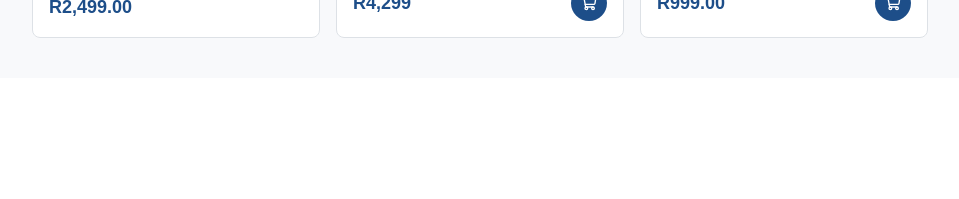
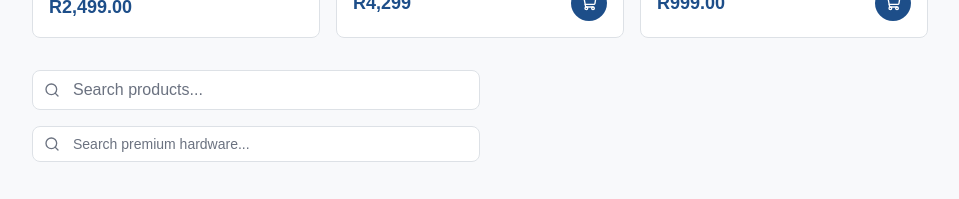
Before and after one commit to momotaun/Annah_E_Commerce, a Next.js app in the folder frontend/: page /playground in a window 1280 px wide. Shown: the part 2862-3061 px from the top of the page, without its empty margins (8-967 px from the left). Before the commit the page ends 2940 px from the top, so only its background shows below. Built offline with nearby package versions, Linux system fonts and the light colour scheme.

Commit message:
feat: add SearchBar component with submit handling (#14)

```diff
--- /dev/null
+++ b/frontend/src/app/components/shared/SearchBar.tsx
@@ -0,0 +1,45 @@
+"use client";
+
+import { useState, FormEvent } from "react";
+import { Search } from "lucide-react";
+import Input from "@/src/app/components/ui/Input";
+import { cn } from "@/src/lib/utils";
+
+export interface SearchBarProps {
+  placeholder?: string;
+  defaultValue?: string;
+  onSearch?: (query: string) => void;
+  size?: "sm" | "md";
+  className?: string;
+}
+
+function SearchBar({
+  placeholder = "Search products...",
+  defaultValue = "",
+  onSearch,
+  size = "md",
+  className,
+}: SearchBarProps) {
+  const [query, setQuery] = useState(defaultValue);
+
+  function handleSubmit(e: FormEvent) {
+    e.preventDefault();
+    onSearch?.(query.trim());
+  }
+
+  return (
+    <form onSubmit={handleSubmit} role="search" className={cn("w-full", className)}>
+      <Input
+        type="search"
+        value={query}
+        onChange={(e) => setQuery(e.target.value)}
+        placeholder={placeholder}
+        icon={<Search className="h-4 w-4" />}
+        className={size === "sm" ? "h-9 text-sm" : undefined}
+        aria-label="Search"
+      />
+    </form>
+  );
+}
+
+export default SearchBar;
--- a/frontend/src/app/playground/page.tsx
+++ b/frontend/src/app/playground/page.tsx
@@ -1,5 +1,6 @@
-"use client"
+"use client";
 
+// Atoms
 import FormField from "@/src/app/components/ui/FormField";
 import Button from "@/src/app/components/ui/Button";
 import Badge from "@/src/app/components/ui/Badge";
@@ -10,8 +11,12 @@ import Select from "@/src/app/components/ui/Select";
 import Checkbox from "@/src/app/components/ui/Checkbox";
 import Avatar from "@/src/app/components/ui/Avatar";
 import Spinner from "@/src/app/components/ui/Spinner";
+
+// Molecules
+import ProductCard from "@/src/app/components/shared/ProductCard";
+import SearchBar from "@/src/app/components/shared/SearchBar";
+
 import { Home, ArrowLeft, RefreshCw, AlertCircle, Search, Mail } from "lucide-react";
-import ProductCard from "../components/shared/ProductCard";
 
 export default function PlaygroundPage() {
   return (
@@ -171,6 +176,11 @@ export default function PlaygroundPage() {
                 onAddToCart={() => console.log("add to cart")}
             />
         </div>
+
+        <div className="flex flex-col gap-4 max-w-md">
+            <SearchBar placeholder="Search products..." onSearch={(q) => console.log("searching:", q)} />
+            <SearchBar placeholder="Search premium hardware..." size="sm" />
+        </div>
     </div>
   );
 }
```
